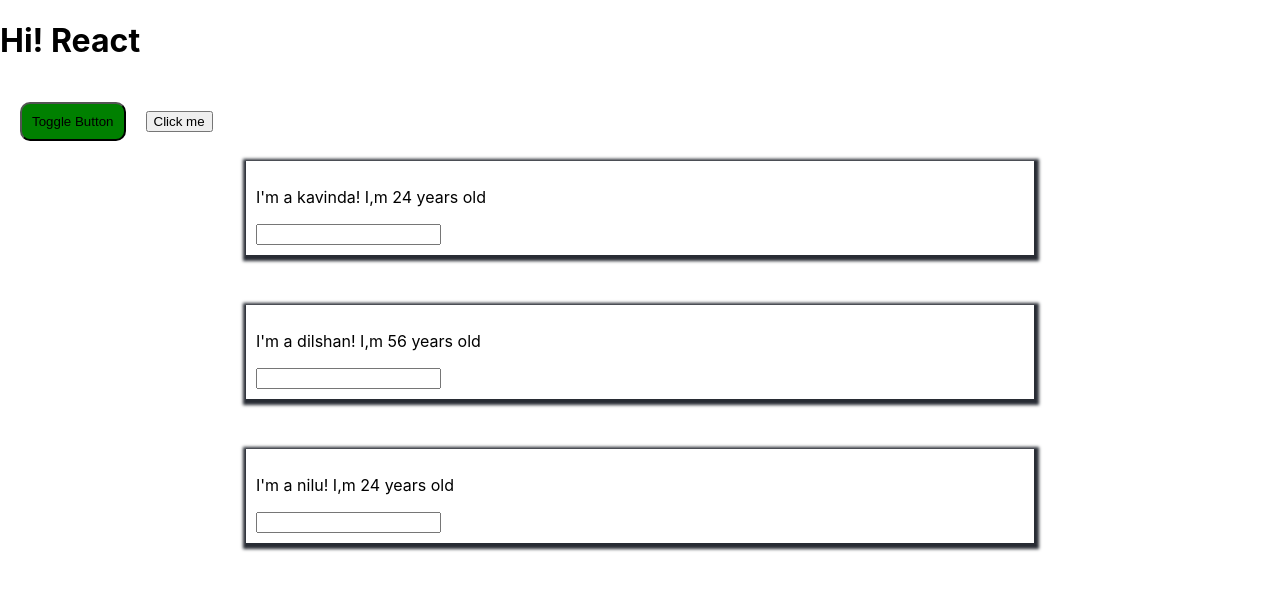
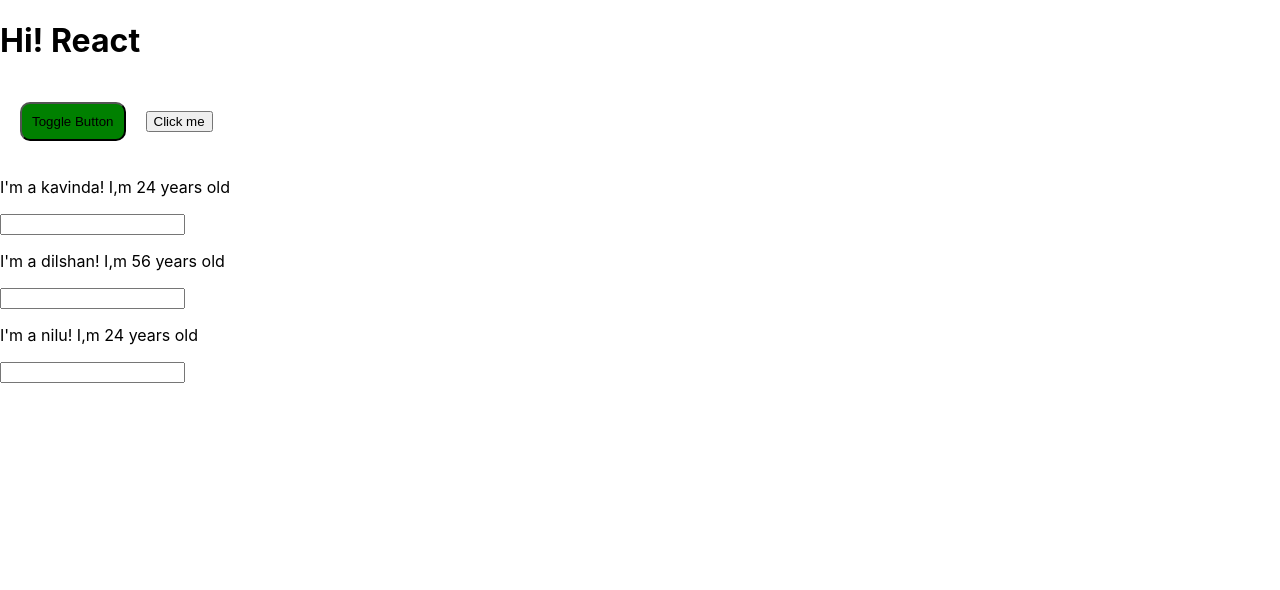
Before and after one commit to kavindadilshan/first-react-project, a React app: page / in a window 1280 px wide. Shown: the top 590 px of the page. Built offline with nearby package versions, Linux system fonts and the light colour scheme.

Commit message:
create app component

```diff
--- a/src/components/Persons/Person/Person.js
+++ b/src/components/Persons/Person/Person.js
@@ -1,9 +1,9 @@
 
-import "./Person.css";
+import styles from "./Person.css";
 
 const person =(props)=>{
     return (
-        <div className={"Person"} >
+        <div className={styles.Person} >
             <p onClick={props.onClick}> I'm a {props.name}! I,m {props.age} years old</p>
             <p>{props.children}</p>
             <input type={"text"} onChange={props.onChange}/>
--- /dev/null
+++ b/src/components/Persons/Persons.js
@@ -0,0 +1,14 @@
+import React from 'react';
+import Person from '../Persons/Person/Person';
+
+const persons = (props) => props.personList.map((items, i) => (
+    <Person
+        name={items.name}
+        age={items.age}
+        key={i}
+        onClick={() => props.onClicked(i)}
+        onChange={(event) => props.onChanged(event, items.id)}
+    />
+))
+
+export default persons;
--- a/src/containers/App.css
+++ b/src/containers/App.css
@@ -1,6 +1,5 @@
 .App {
     text-align: center;
-    background-color: red;
 }
 
 .Color {
--- a/src/containers/App.js
+++ b/src/containers/App.js
@@ -1,6 +1,6 @@
 import Styles from './App.css';
 import React ,{Component}from 'react';
-import Person from '../components/Persons/Person/Person';
+import Persons from '../components/Persons/Persons';
 import Radium from 'radium';
 
 class App extends Component{
@@ -54,15 +54,13 @@
 
         btnStyle.backgroundColor='green'
 
-        const list = this.state.personList.map((items,i)=>(
-            <Person
-                name={items.name}
-                age={items.age}
-                key={i}
-                onClick={()=>this.onDeleteHandler(i)}
-                onChange={(event)=>this.onNameChange(event,items.id)}
+        const list = (
+            <Persons
+                personList={this.state.personList}
+                onClicked={this.onDeleteHandler}
+                onChanged={this.onNameChange}
             />
-        ))
+        )
 
         // const classes=["Color","Font"].join(" ") //bind css classes
 
```
